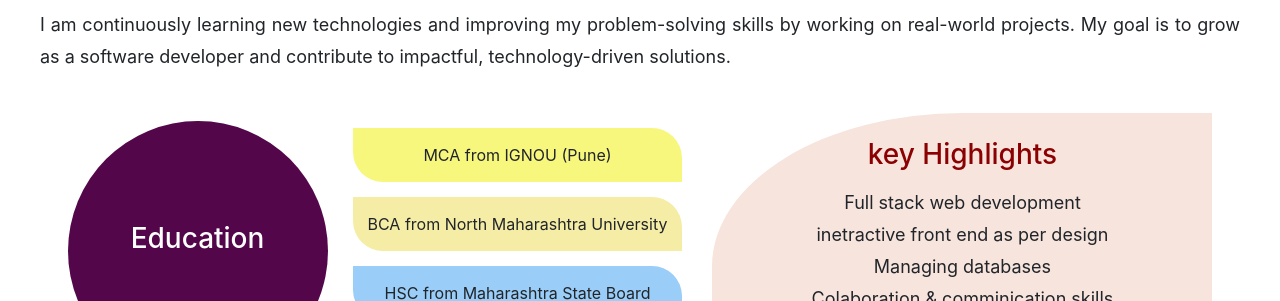
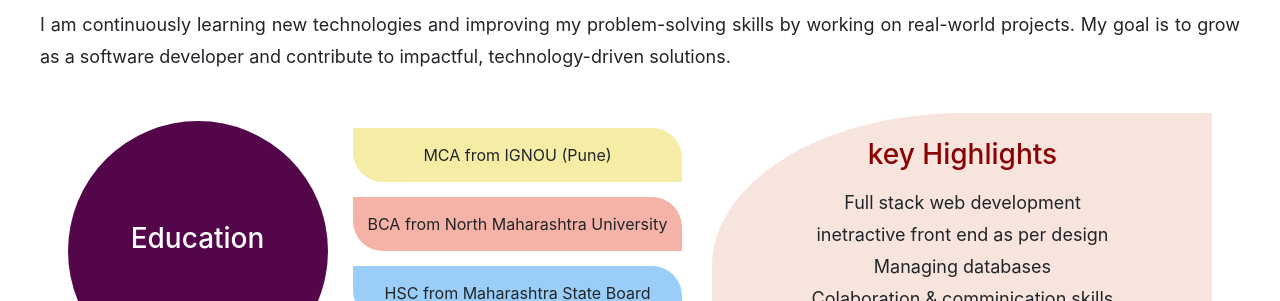
Before and after one commit to shreecom/portfolio, a React (Create React App) app: page / in a window 1280 px wide. Shown: the part 1040-1341 px from the top of the page. Built offline with nearby package versions, Linux system fonts and the light colour scheme; some icons are missing.

Commit message:
projecticon

```diff
--- a/src/Home/About/about.css
+++ b/src/Home/About/about.css
@@ -69,8 +69,8 @@
     font-size: 16px;
   }
 
-  .degree1 { background: rgb(247, 247, 126); }
-  .degree2 { background: rgb(245, 237, 166); }
+  .degree1 { background: rgb(245, 237, 166); }
+  .degree2 { background: rgb(245, 178, 166); }
   .degree3 { background: rgb(154, 205, 247); }
   .degree4 { background: rgb(83, 250, 111); }
 
--- a/src/Project/Project.js
+++ b/src/Project/Project.js
@@ -20,7 +20,7 @@ const Project = () => {
                             <div className="card" >
                                 <h5>Web Portal On Educational Institute</h5><hr />
                                 <div className="card-body">
-                                <HomeWorkIcon className="projectIcon"/>
+                                <HomeWorkIcon style={{fontSize:60}} className="projectIcon"/>
                                                    <p className="card-text">Front End : HTML5 , CSS3, JavaScript , Bootstrap </p>
                                     <p className="card-text">Back End : PHP, MySQL Server</p>
 
@@ -32,7 +32,7 @@ const Project = () => {
                             <div className="card" >
                                 <h5>Ecommerce Website</h5><hr />
                                 <div className="card-body">
-                                <ShoppingCartIcon className="projectIcon"/>
+                                <ShoppingCartIcon className="projectIcon" style={{fontSize:60}}/>
                                     <p className="card-text">Front End : HTML5 , CSS3, JavaScript , Bootstrap, React, Redux ,Routers ,API </p>
 
                                 </div>
@@ -43,7 +43,7 @@ const Project = () => {
                             <div className="card" >
                                 <h5>Social Netwoking Site</h5><hr/>
                                 <div className="card-body">
-                                <GroupsIcon className="projectIcon"/>
+                                <GroupsIcon className="projectIcon" style={{fontSize:60}}/>
                                     <p className="card-text">Front End :HTML5 , CSS3, React, Material UI,</p>
                                 </div>
                             </div>
@@ -52,7 +52,7 @@ const Project = () => {
                             <div className="card" >
                                 <h5>Job Seeker Portal</h5><hr />
                                 <div className="card-body">
-                                <WorkIcon className="projectIcon"/>
+                                <WorkIcon className="projectIcon" style={{fontSize:60}}/>
                                     <p className="card-text">Front End : HTML5 , CSS3, JavaScript , Bootstrap </p>
                                 </div>
                             </div>
@@ -61,7 +61,7 @@ const Project = () => {
                             <div className="card" >
                                 <h5>ToDo List</h5><hr />
                                 <div className="card-body">
-                                <EditNoteIcon className="projectIcon"/>
+                                <EditNoteIcon className="projectIcon" style={{fontSize:60}}/>
                                     <p className="card-text">Front End : React ,usestate,Tailwind CSS </p>
                                 </div>
                             </div>
--- a/src/Project/project.css
+++ b/src/Project/project.css
@@ -144,7 +144,6 @@ h5{
   }
   .projectIcon{
     width:100%;
-    height:50px;
     color: rgb(230, 75, 19);
     object-fit:contain;
     margin-bottom:15px;
```
